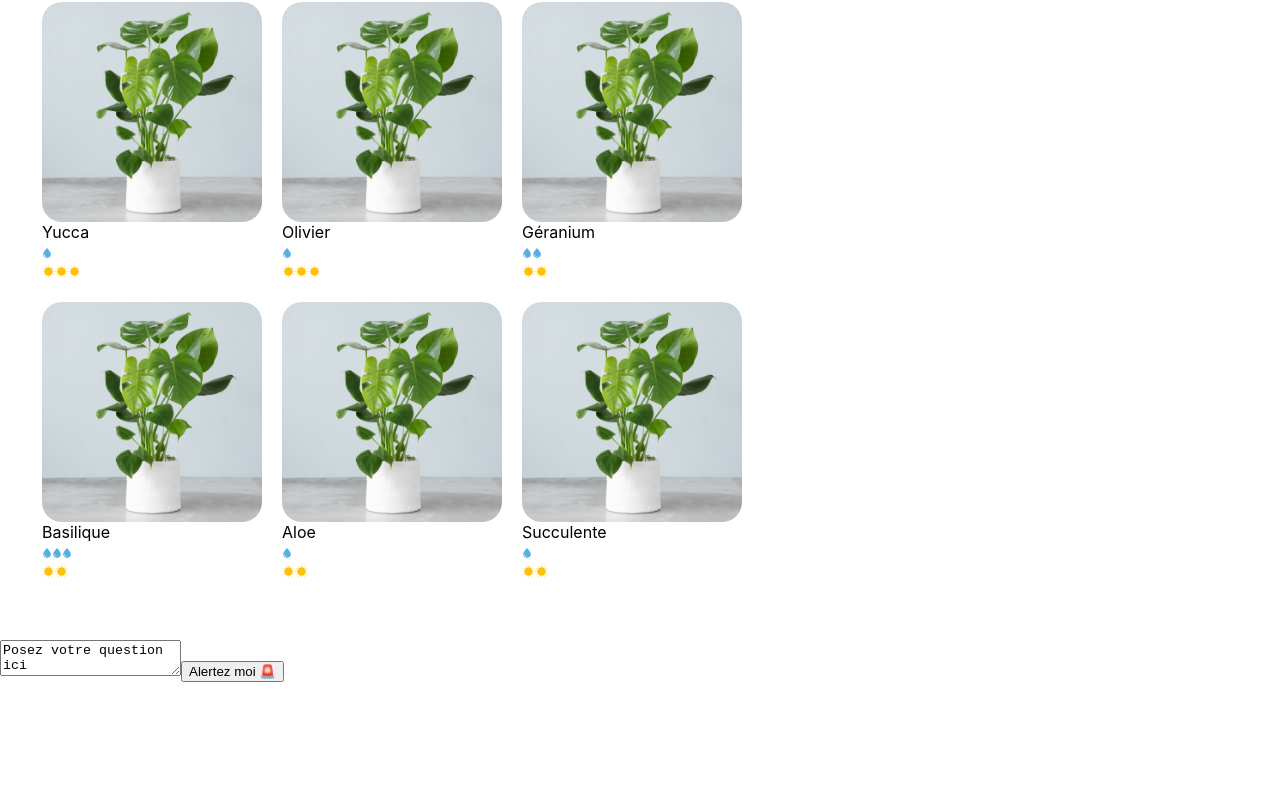
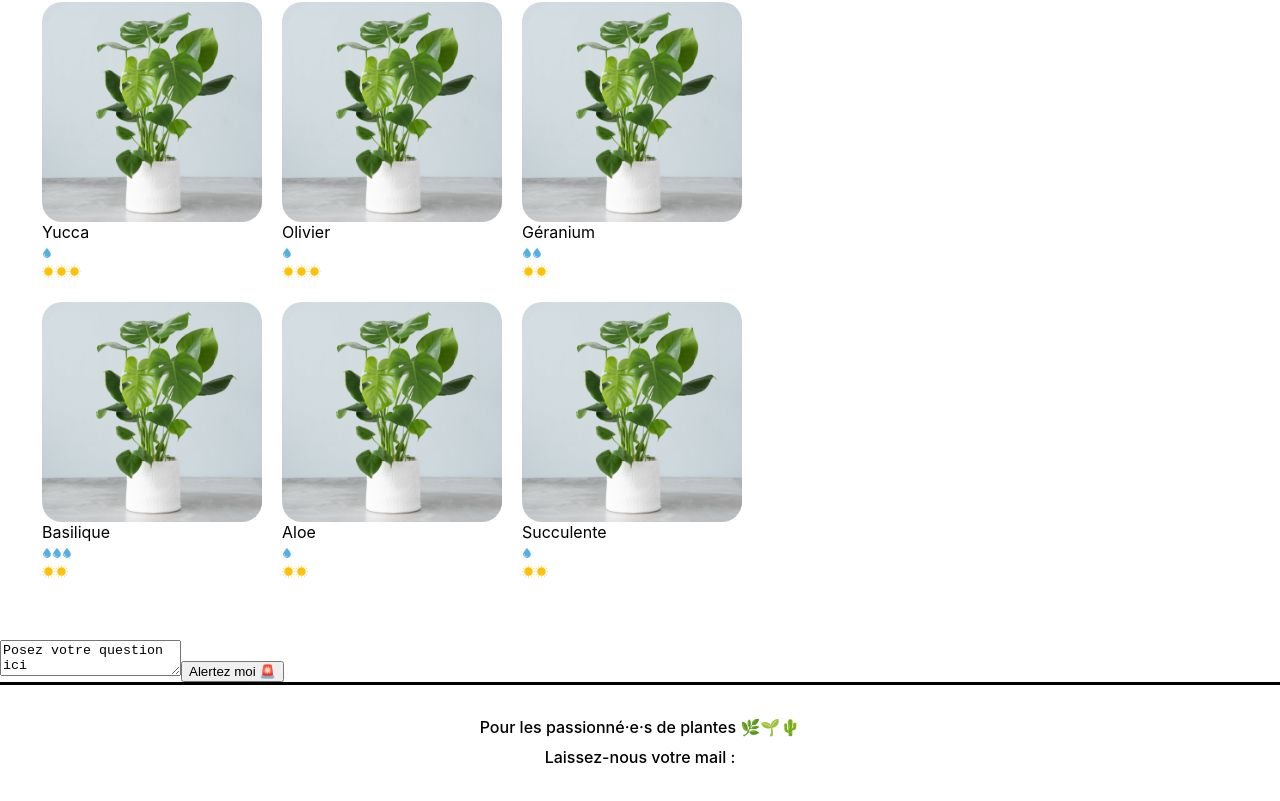
Before and after one commit to Laeti-dev/react-la-maison-jungle, a React (Create React App) app: page / in a window 1280 px wide. Shown: the part 781-1582 px from the top of the page. Before the commit the page ends 1463 px from the top, so only its background shows below. Built offline with nearby package versions, Linux system fonts and the light colour scheme.

Commit message:
prep for second part of the challenge

```diff
--- a/src/components/App.js
+++ b/src/components/App.js
@@ -2,6 +2,7 @@ import React from "react";
 import logo from '../assets/logo.png';
 import Banner from "./Banner";
 // import Cart from "./Cart";
+import Footer from "./Footer";
 import QuestionForm from "./QuestionForm";
 import ShoppingList from "./ShoppingList";
 
@@ -16,6 +17,7 @@ function App() {
       {/* <Cart /> */}
       <ShoppingList />
       <QuestionForm />
+      <Footer />
     </React.Fragment>
   )
 }
--- a/src/components/CareScale.js
+++ b/src/components/CareScale.js
@@ -3,6 +3,12 @@ import Water from '../assets/water.svg'
 
 const CareScale = ({ scaleValue, careType }) => {
   const range = [1,2,3]
+
+  const quantity = {
+    1: "peu",
+    2: "modérément",
+    3: "beaucoup"
+  }
 
   const scaleType =
     careType === "light" ? (
@@ -11,19 +17,13 @@ const CareScale = ({ scaleValue, careType }) => {
         <img src={Water} alt='water-icon' />
     )
 
-  const handleClick = (type) => {
-    if (type === "light"){
-      alert("Cette plante requiert de lumière")
-    } else {
-      alert("Cette plante requiert d'arrosage")
-    }
-  }
-
   return (
-    <div>
+    <div onClick={()=>
+        alert(`Cette plante requiert ${quantity[scaleValue]} ${
+          careType === "light" ? "de lumière" : "d'arrosage"}`)}>
       {range.map((rangeElement) =>
         scaleValue >= rangeElement ? (
-          <span key={rangeElement.toString()} onClick={() => handleClick(rangeElement)}>{scaleType}</span>
+          <span key={rangeElement.toString()}>{scaleType}</span>
         ) : null
       )}
     </div>
--- /dev/null
+++ b/src/components/Footer.js
@@ -0,0 +1,17 @@
+import { useState } from 'react'
+import '../styles/Footer.css'
+
+function Footer() {
+  const [inputValue, setInputValue] = useState('')
+
+  return (
+    <footer className='lmj-footer'>
+      <div className='lmj-footer-elem'>
+        Pour les passionné·e·s de plantes 🌿🌱🌵
+      </div>
+      <div className='lmj-footer-elem'>Laissez-nous votre mail :</div>
+    </footer>
+  )
+}
+
+export default Footer
--- /dev/null
+++ b/src/styles/Footer.css
@@ -0,0 +1,14 @@
+.lmj-footer {
+  color: black;
+  padding: 32px;
+  border-top: solid 3px black;
+  display: flex;
+  justify-content: flex-start;
+  flex-direction: column;
+  align-items: center;
+  font-weight: 500;
+}
+
+.lmj-footer-elem {
+  margin-bottom: 10px;
+}
```
